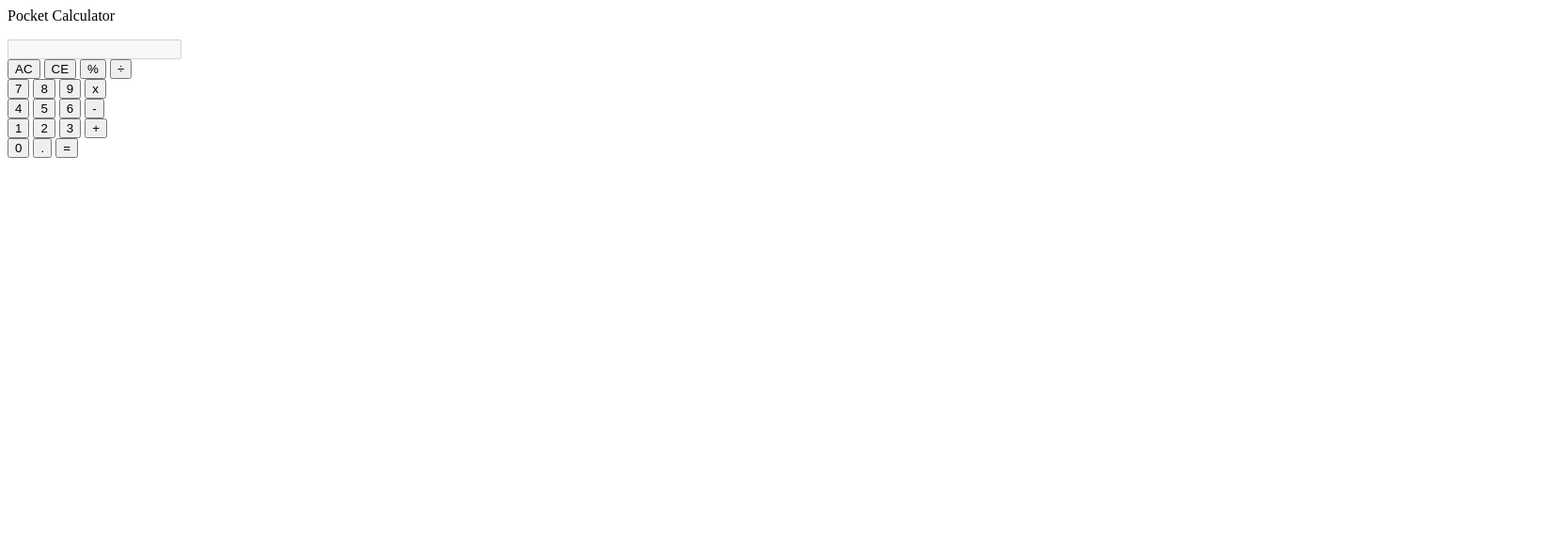
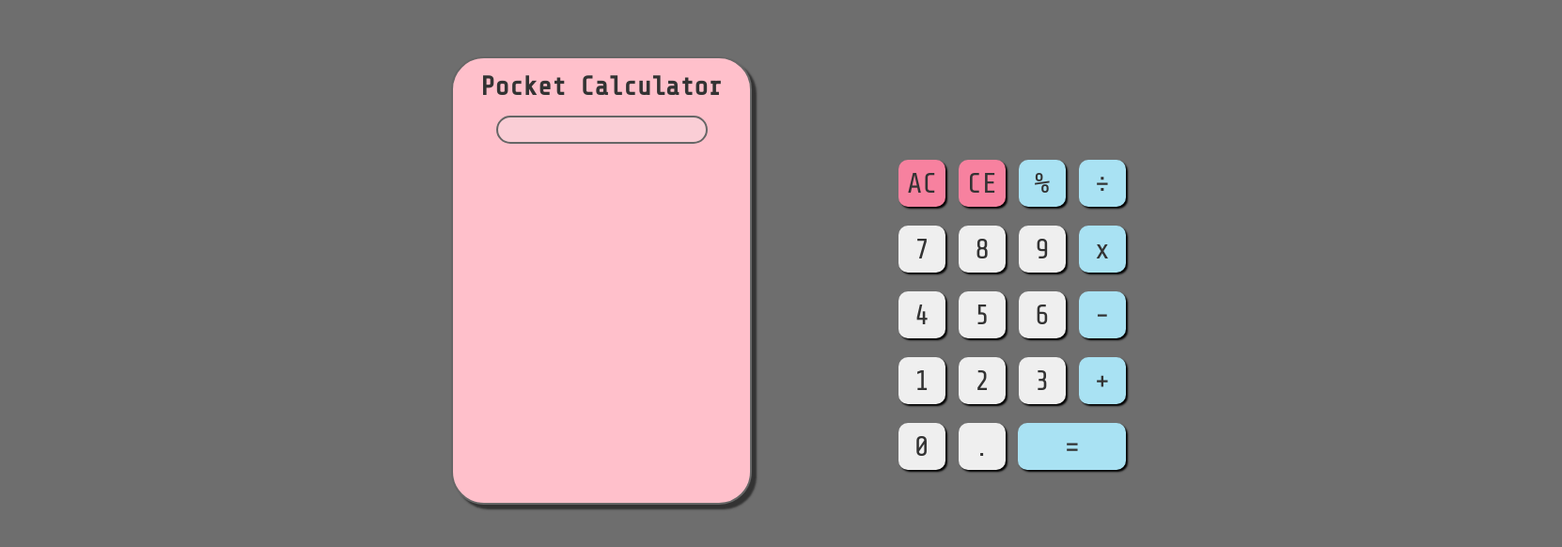
Before and after one commit to lliu05/PocketCalculator, a plain HTML site: page static/html/index.html in a window 1280 px wide. Shown: the whole page at 94% size, 1662 px wide, since content can reach past the window. Drawn offline with nearby package versions, Linux system fonts and the light colour scheme; files that its build step writes are made by us from their sources.

Commit message:
edit html css

```diff
--- a/static/css/index.css
+++ b/static/css/index.css
@@ -6,9 +6,9 @@ body {
 }
 
 .bodyContainer {
+  background-color: pink;
   text-align: center;
   margin-top: 10%;
-  bcakground-color: pink;
   position: relative;
   border: 2px solid #666;
   border-radius: 35px;
@@ -17,7 +17,6 @@ body {
   padding-bottom: 25px;
   width: 320px;
   margin: 60px auto;
-  background-color: pink;
   box-shadow: 5px 5px 2px #333;
 }
 
@@ -35,7 +34,7 @@ input {
 
 #screen {
   text-align: right;
-  font-family: 'Share Tech Mono';
+  font-family: 'VT323';
   font-size: 35px;
 }
 
--- a/static/html/index.html
+++ b/static/html/index.html
@@ -1,6 +1,16 @@
 <html>
   <head>
+    <meta charset="UTF-8"></meta>
+    <meta http-equiv="X-UA-Compatible" content="IE=edge"></meta>
+    <meta name="viewport" content="width=device-width, initial-scale=1, maximum-scale=1, user-scalable=no">
     <title>A Calculator FreeCodeCamp Practice</title>
+    <script src="https://ajax.googleapis.com/ajax/libs/jquery/1.12.0/jquery.min.js"></script>
+    <script src="index.js"></script>
+    <script src="https://maxcdn.bootstrapcdn.com/bootstrap/3.3.6/js/bootstrap.min.js"></script>
+    <link rel="stylesheet" href="https://maxcdn.bootstrapcdn.com/bootstrap/3.3.6/css/bootstrap.min.css" integrity="sha384-1q8mTJOASx8j1Au+a5WDVnPi2lkFfwwEAa8hDDdjZlpLegxhjVME1fgjWPGmkzs7" crossorigin="anonymous">
+    <link href="https://fonts.googleapis.com/css?family=Share+Tech+Mono" rel="stylesheet" type="text/css"/>
+    <link href="https://fonts.googleapis.com/css?family=VT323" rel="stylesheet" type="text/css"/>
+    <link rel="stylesheet" href="index.css"></link>
   </head>
   <body>
     <div class="container bodyContainer">
```
